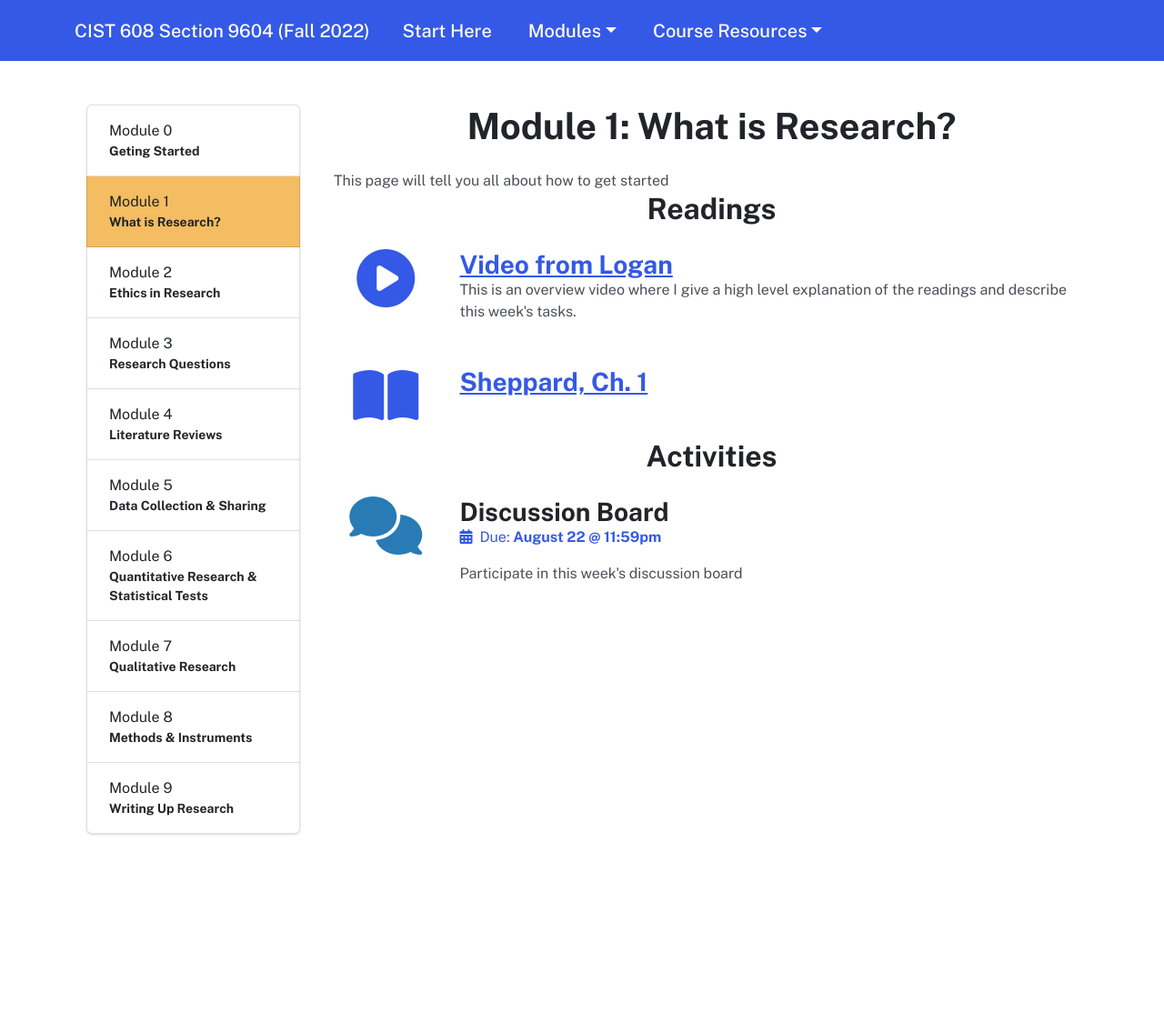
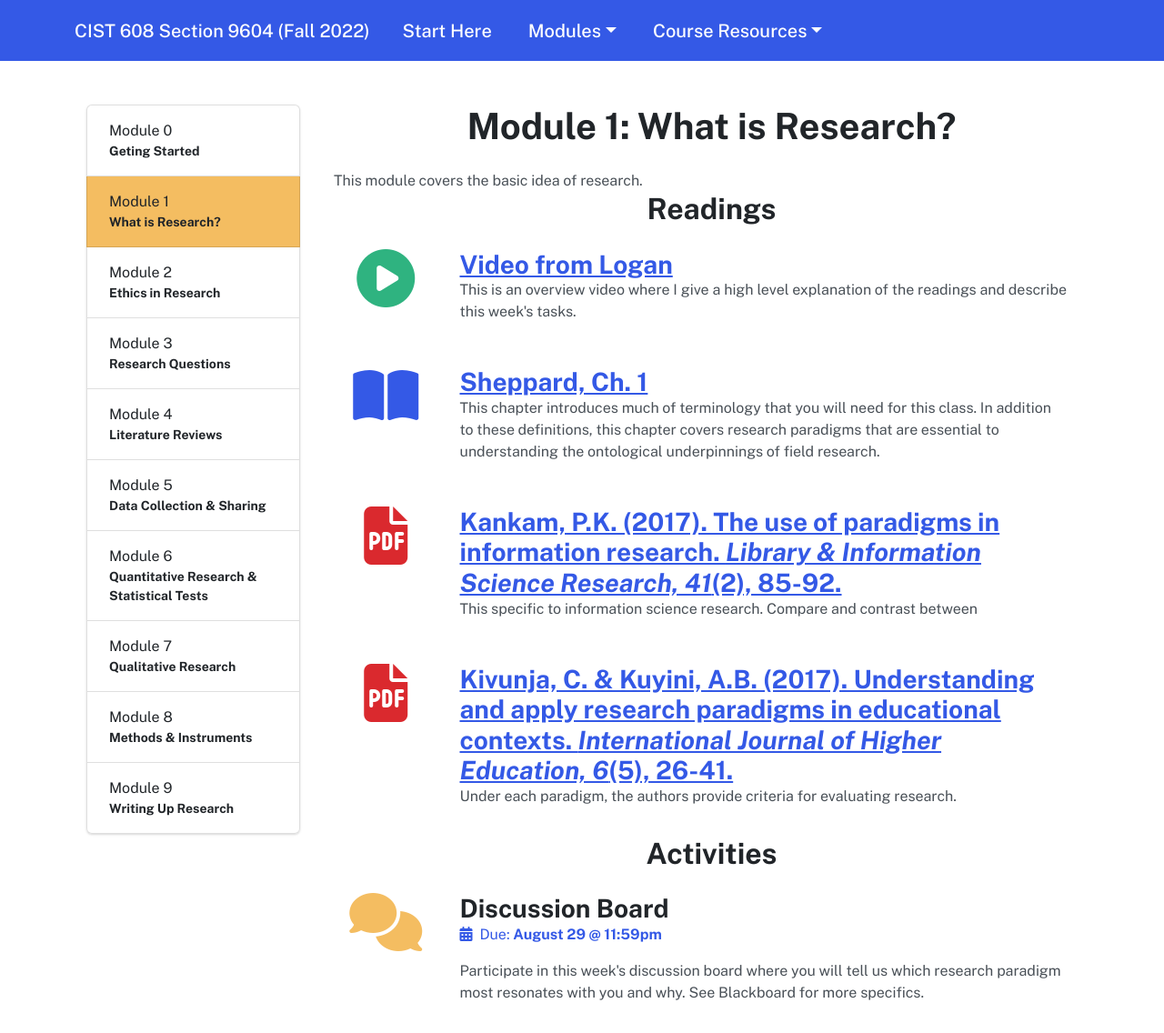
Before and after one commit to loganrath/cist608, a Jekyll site: the page built from module-01.md, in a window 1280 px wide. Shown: the whole page at 91% size. Built offline with Jekyll 4.4.1, drawn with Linux system fonts in a browser that asks for light colours; nearby versions of some CDN libraries; before the commit the page ends 917 px from its top, so only the background shows below that.

Commit message:
Update module-01.md

```diff
--- a/module-01.md
+++ b/module-01.md
@@ -5,22 +5,34 @@ title: What is Research?
 dates: August 22 - August 29
 
 module_description: >
-  This page will tell you all about how to get started
+  This module covers the basic idea of research.
+
 readings:
   - title: Video from Logan
-    icon: play-circle
+    icon: play-circle text-success
     url: https://www.youtube.com
     description: This is an overview video where I give a high level explanation of the readings and describe this week's tasks.
 
   - title: Sheppard, Ch. 1
     icon: book-open
     url: https://pressbooks.bccampus.ca/jibcresearchmethods/part/chapter1/
-    description:
+    description: This chapter introduces much of terminology that you will need for this class. In addition to these definitions, this chapter covers research paradigms that are essential to understanding the ontological underpinnings of field research.
+
+  - title: Kankam, P.K. (2017). The use of paradigms in information research. <em>Library &amp; Information Science Research, 41</em>(2), 85-92.
+    icon: file-pdf text-danger
+    url: https://search.library.albany.edu/permalink/01SUNY_ALB/1gnucdc/cdi_proquest_journals_2261241084
+    description: This specific to information science research. Compare and contrast between
+
+  - title: Kivunja, C. &amp; Kuyini, A.B. (2017). Understanding and apply research paradigms in educational contexts. <em>International Journal of Higher Education, 6</em>(5), 26-41.
+    icon: file-pdf text-danger
+    url: https://files.eric.ed.gov/fulltext/EJ1154775.pdf
+    description: Under each paradigm, the authors provide criteria for evaluating research.
 
 activities:
   - title: Discussion Board
-    icon: comments
-    description: Participate in this week's discussion board
-    due: August 22 @ 11:59pm
+    due: August 29 @ 11:59pm
+    url: https://blackboard.albany.edu
+    icon: comments text-warning
+    description: Participate in this week's discussion board where you will tell us which research paradigm most resonates with you and why. See Blackboard for more specifics.
 
 ---
```
